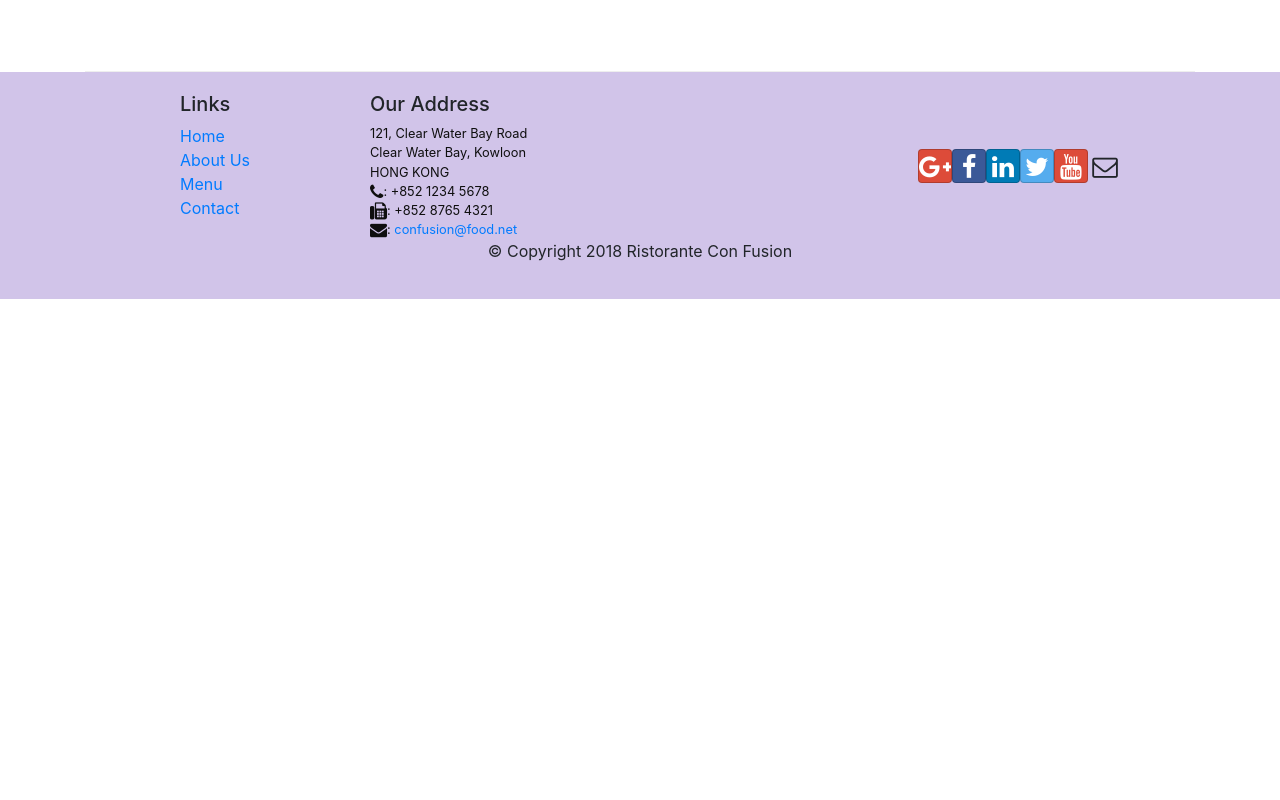
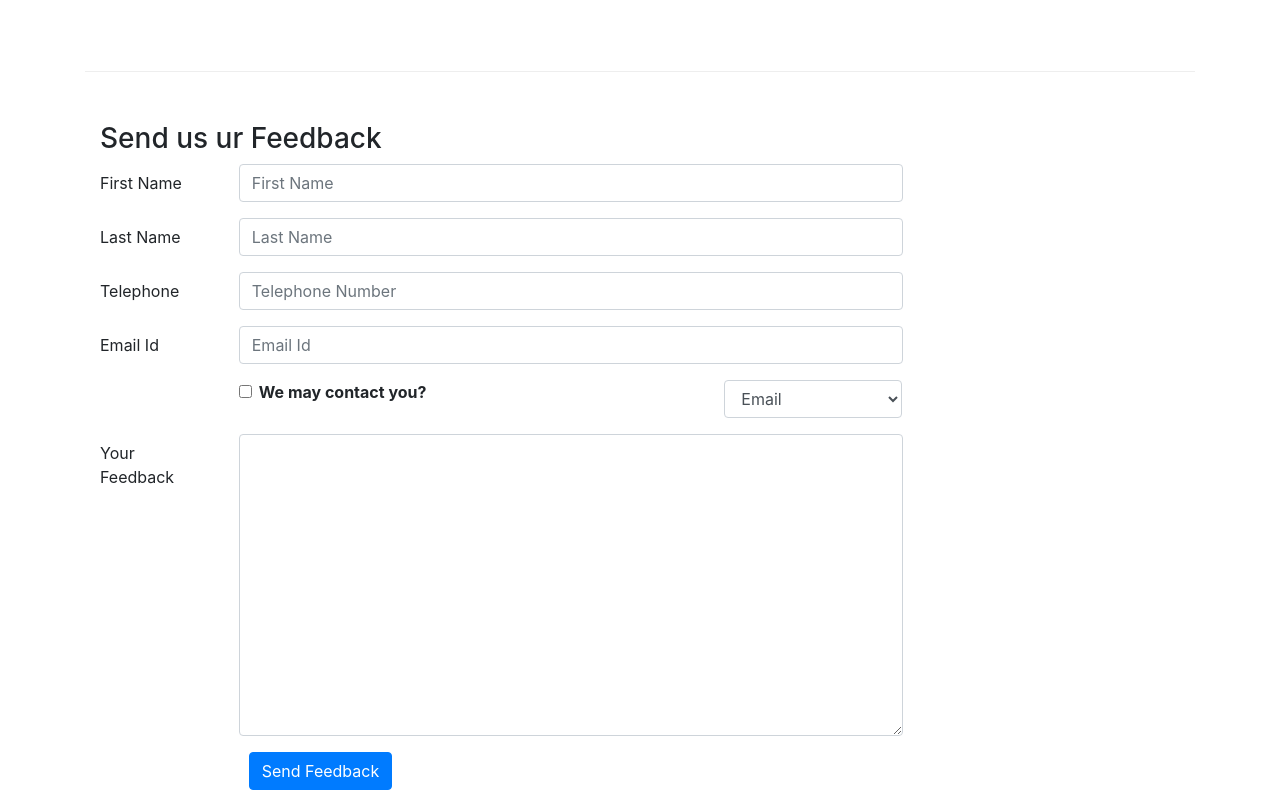
Before and after one commit to gargp1065/reactjs, a React (Create React App) app: page /contactus in a window 1280 px wide. Shown: the part 800-1600 px from the top of the page. Before the commit the page ends 1099 px from the top, so only its background shows below. Built offline with nearby package versions, Linux system fonts and the light colour scheme.

Commit message:
Controlled Forms

```diff
--- a/src/components/AboutComponent.js
+++ b/src/components/AboutComponent.js
@@ -24,11 +24,11 @@
 }
 function About(props) {
 
-    const leaders = props.leaders.map((leader) => {
-        return (
-            <p>Leader {leader.name}</p>
-        );
-    });
+    // const leaders = props.leaders.map((leader) => {
+    //     return (
+    //         <p>Leader {leader.name}</p>
+    //     );
+    // });
     return(
 
         <div className="container">
@@ -95,5 +95,4 @@
         </div>
     );
 }
-
 export default About;
--- a/src/components/ContactComponent.js
+++ b/src/components/ContactComponent.js
@@ -1,7 +1,42 @@
-import React from 'react';
-import {Breadcrumb, BreadcrumbItem} from 'reactstrap'
+import React, {Component} from 'react';
+import {Breadcrumb, BreadcrumbItem, Input} from 'reactstrap'
 import {Link} from 'react-router-dom'
-function Contact(props) {
+import {Form, FormGroup, Label, Col, Button} from 'reactstrap'
+
+class Contact extends Component {
+
+    constructor(props){
+        super(props);
+
+        this.state = {
+            firstname: '',
+            lastname: '',
+            telnum: '',
+            email: '',
+            agree: false,
+            contactType: 'Email',
+            message: ''
+        };
+
+        this.handleInputChange = this.handleInputChange.bind(this);
+        this.handleSubmit = this.handleSubmit.bind(this);
+    }
+    handleInputChange(event) {
+        const target = event.target;
+        const value = target.type === 'checkbox' ? target.checked : target.value;
+        const name = target.name;
+
+        this.setState({
+            [name]: value
+        });
+    }
+
+    handleSubmit(event) {
+        console.log("Current state : " + JSON.stringify(this.state));
+        alert("Current State : " + JSON.stringify(this.state));
+        event.preventDefault();
+    }
+    render() {
         return(
             <div className="container">
                 <div className="row">
@@ -40,8 +75,90 @@
                         </div>
                     </div>
                 </div>
+                {/* Form */}
+                <div className="row row-content">
+                    <div className="col-12">
+                        <h3>Send us ur Feedback</h3>
+                    </div>
+                    <div className="col-12 col-md-9">
+                        <Form onSubmit={this.handleSubmit}>
+                            <FormGroup row>
+                                <Label htmlFor="firstname" md={2}>First Name</Label>
+                                <Col md={10}>
+                                    <Input type="text" id="firstname" name="firstname"
+                                        placeholder="First Name"
+                                        value={this.state.firstname}
+                                        onChange={this.handleInputChange}/>
+                                </Col>
+                            </FormGroup>
+
+                            <FormGroup row>
+                                <Label htmlFor="lastname" md={2}>Last Name</Label>
+                                <Col md={10}>
+                                    <Input type="text" id="lastname" name="lastname"
+                                        placeholder="Last Name"
+                                        value={this.state.lastname} onChange={this.handleInputChange}/>
+                                </Col>
+                            </FormGroup>
+
+                            <FormGroup row>
+                                <Label htmlFor="telnum" md={2}>Telephone</Label>
+                                <Col md={10}>
+                                    <Input type="text" id="telnum" name="telnum"
+                                        placeholder="Telephone Number"
+                                        value={this.state.telnum} onChange={this.handleInputChange}/>
+                                </Col>
+                            </FormGroup>
+
+                            <FormGroup row>
+                                <Label htmlFor="email" md={2}>Email Id</Label>
+                                <Col md={10}>
+                                    <Input type="text" id="email" name="email"
+                                        placeholder="Email Id"
+                                        value={this.state.email} onChange={this.handleInputChange}/>
+                                </Col>
+                            </FormGroup>
+
+
+                            <FormGroup row>
+                                <Col md={{size: 6, offset: 2}}>
+                                    <FormGroup check>
+                                        <Label check>
+                                            <Input type="checkbox" name="agree" checked={this.state.agree} onChange={this.handleInputChange}/> {' '}
+                                            <strong>We may contact you?</strong>
+                                        </Label>
+                                    </FormGroup>
+                                </Col>
+                                <Col md={{size: 3, offset: 1}}>
+                                    <Input type="select" name="contactType" value={this.state.contactType} onChange={this.handleInputChange}>
+                                        <option>Tel no.</option>
+                                        <option>Email</option>
+                                    </Input>
+                                </Col>
+                            </FormGroup>
+
+                            <FormGroup row>
+                                <Label htmlFor="feedback" md={2}>Your Feedback</Label>
+                                <Col md={10}>
+                                    <Input type="textarea" id="message" name="message"
+                                        rows={12}
+                                        value={this.state.message} onChange={this.handleInputChange}/>
+                                </Col>
+                            </FormGroup>
+                            <FormGroup>
+                                <Col md={{size: 10, offset: 2}}>
+                                    <Button type="submit" color="primary">
+                                        Send Feedback
+                                    </Button>
+                                </Col>
+                            </FormGroup>
+                        </Form>
+
+                    </div>
+
+                </div>
             </div>
         );
     }
-
+}
 export default Contact;
--- a/src/components/DishDetailComponent.js
+++ b/src/components/DishDetailComponent.js
@@ -1,4 +1,4 @@
-import React, {Fragment} from 'react'
+import React from 'react'
 import { Card, CardBody, CardImg, CardTitle, Breadcrumb, BreadcrumbItem } from 'reactstrap';
 import {Link} from 'react-router-dom'
 
```
Lines whose indentation alone changed are shown as unchanged.
